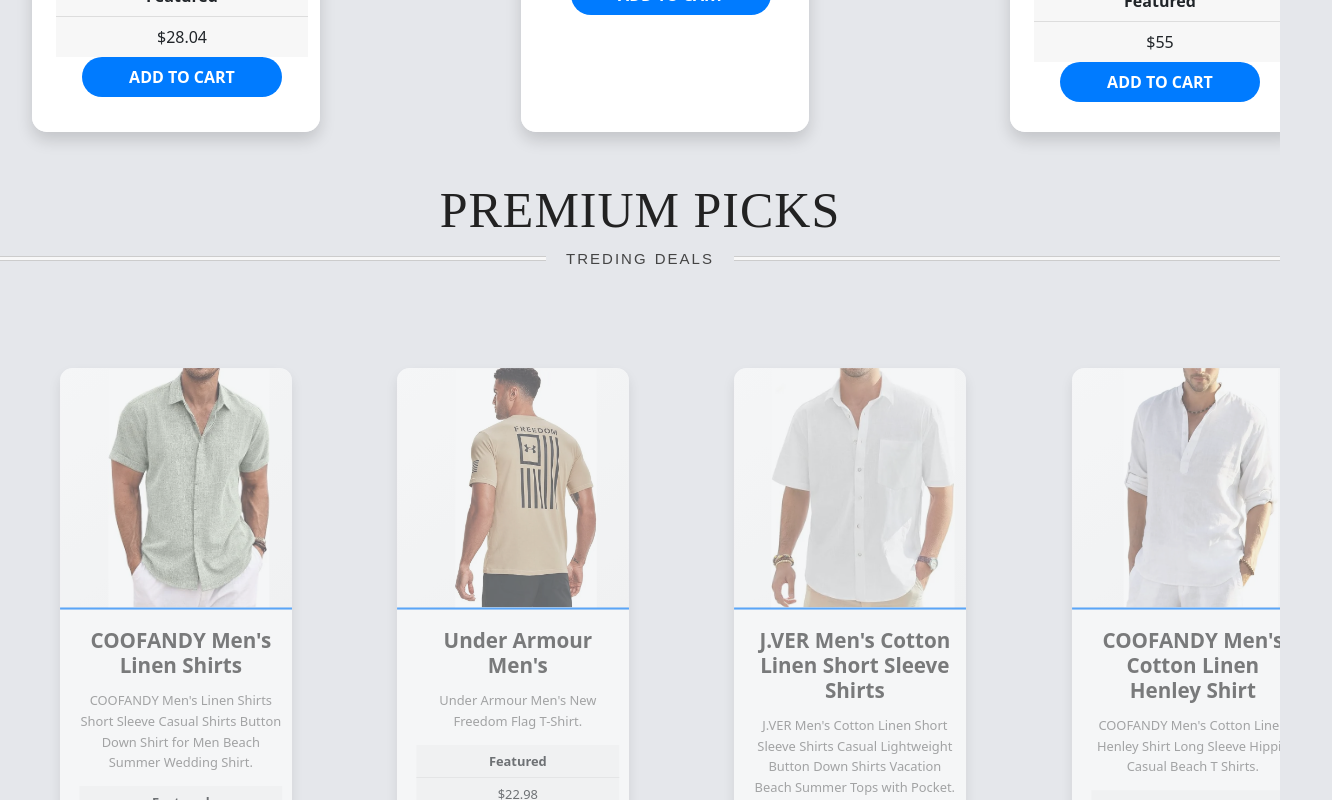
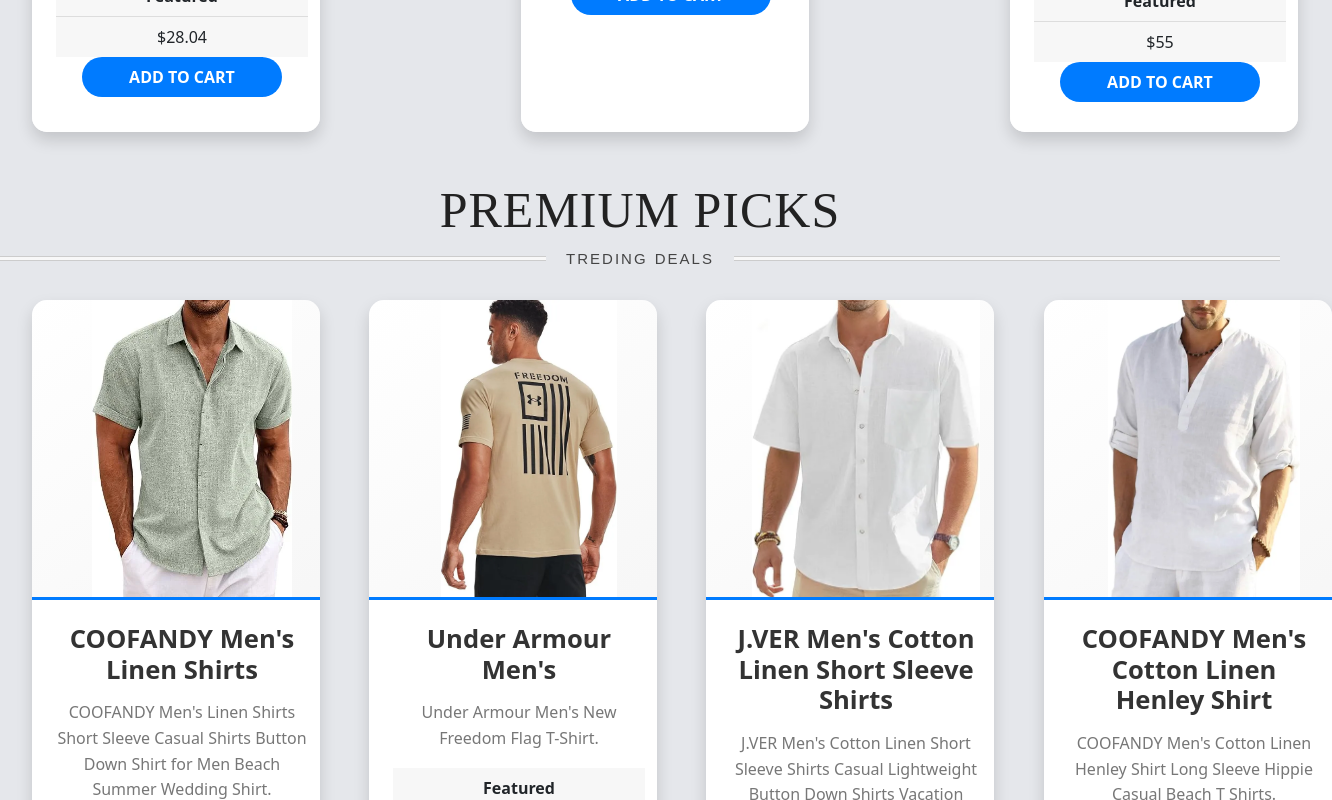
Before and after one commit to Owais-dev55/E-commerce-website-React.TS, a React (Vite) app: page / in a window 1280 px wide. Shown: the part 5259-6059 px from the top of the page, 1332 px wide, since content can reach past the window. Built offline with nearby package versions, Linux system fonts and the light colour scheme.

Commit message:
cart updated

```diff
--- a/src/index.css
+++ b/src/index.css
@@ -6,5 +6,4 @@
 
 body  , html{
   background-color: #e5e7eb;
-  overflow: auto;
 }
```
